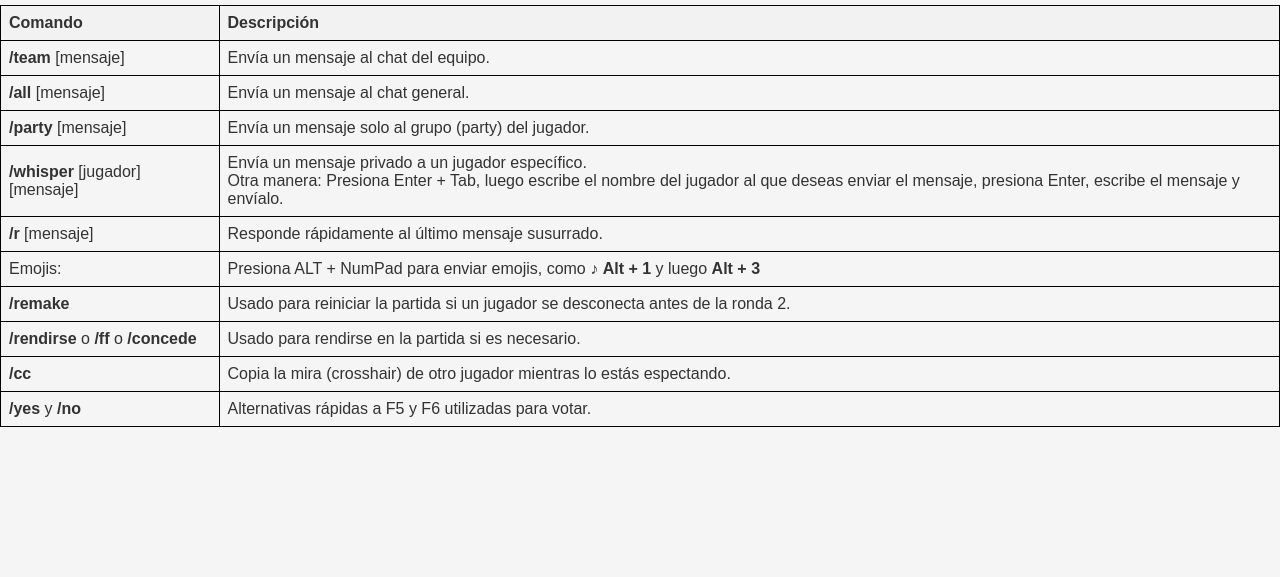
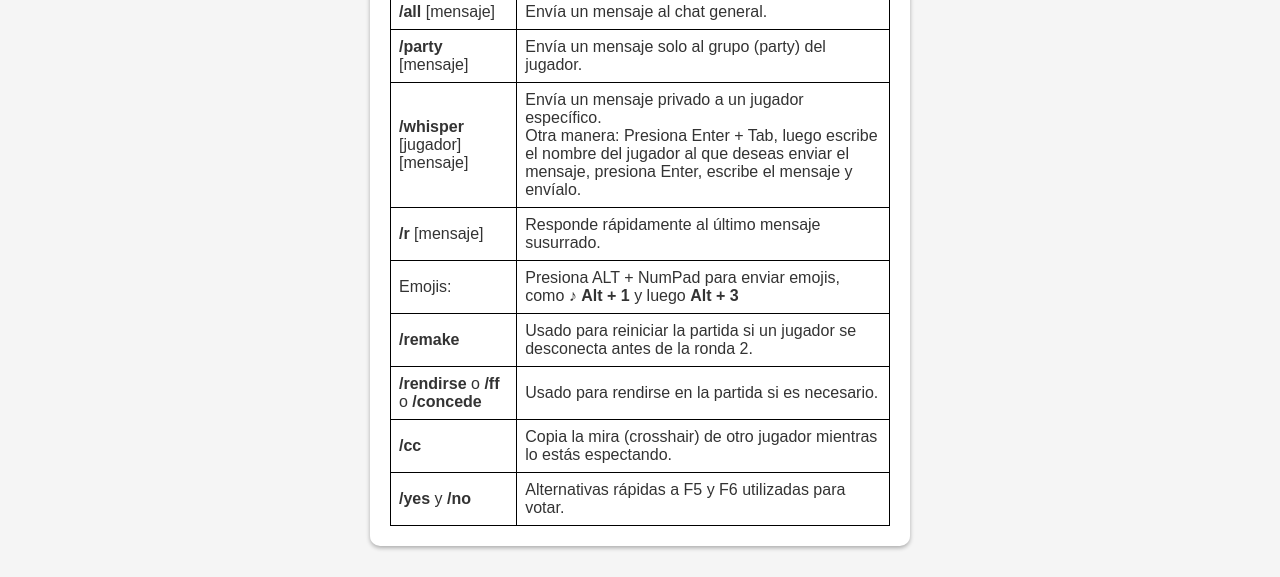
Before and after one commit to cerotre/ValorantCMD, a plain HTML site: page index.html in a window 1280 px wide. Shown: the part 223-800 px from the top of the page. Drawn offline with Linux system fonts and the light colour scheme; files that its build step writes are made by us from their sources.

Commit message:
Update style.css

```diff
--- a/style.css
+++ b/style.css
@@ -8,6 +8,16 @@ body {
   justify-content: center;
   align-items: center;
   height: 100vh;
+}
+
+.converter-container {
+  text-align: center;
+  padding: 20px;
+  border-radius: 10px;
+  background-color: #fff;
+  box-shadow: 0 2px 4px rgba(0, 0, 0, 0.3);
+  max-width: 500px;
+  width: 100%;
 }
 
 h1 {
```
